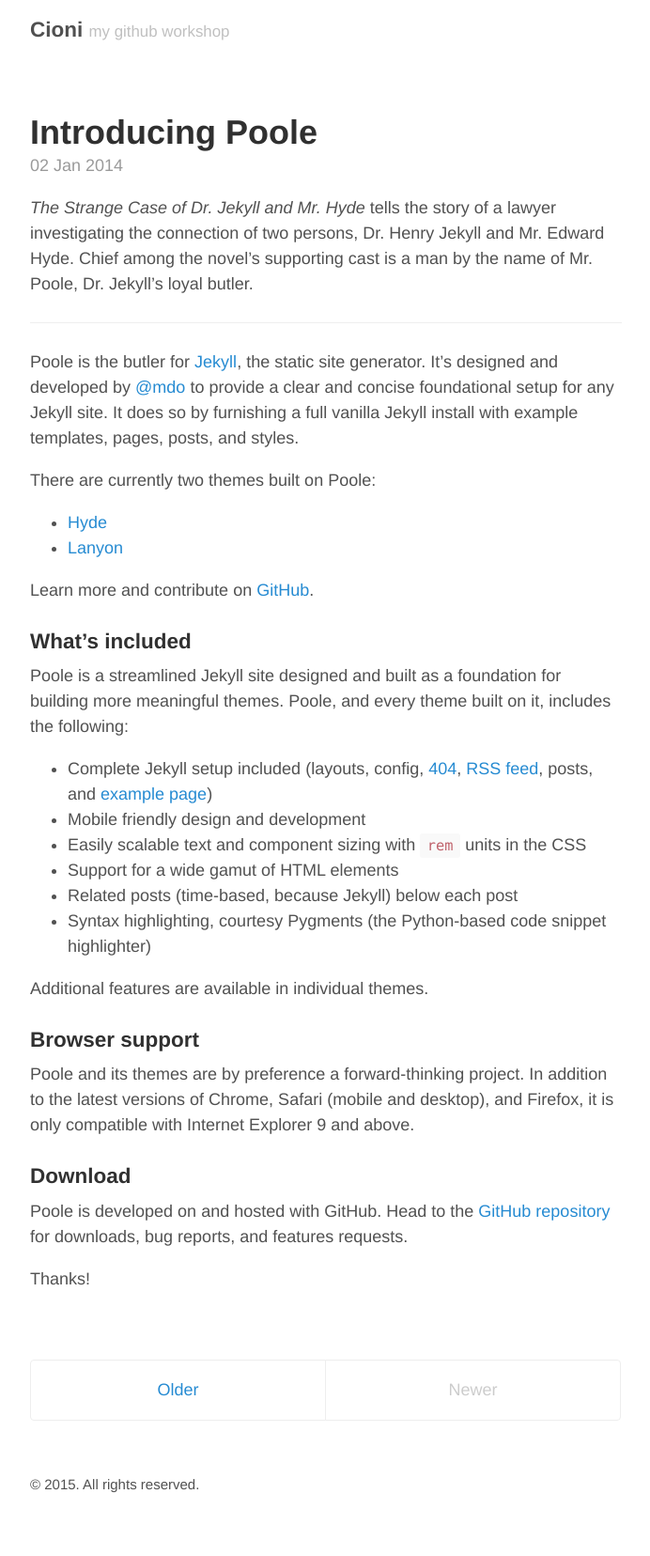
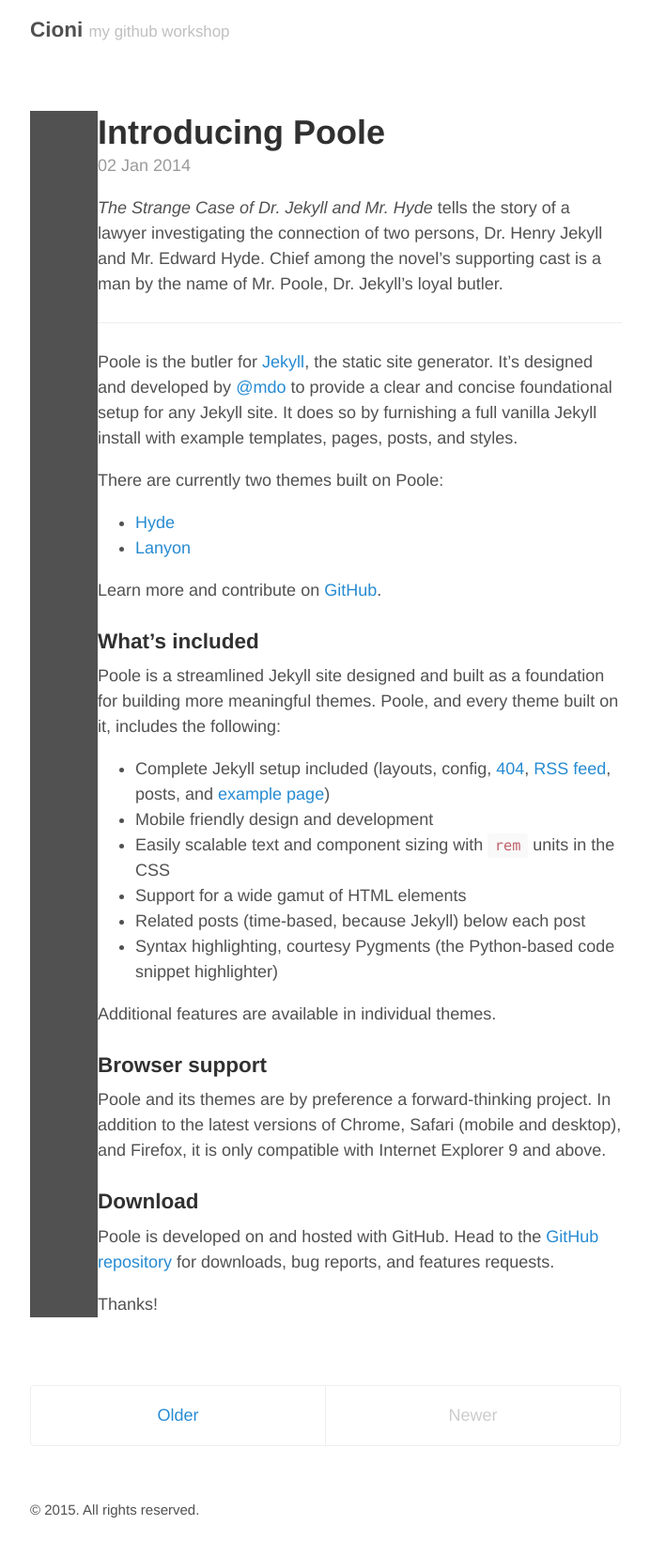
Before and after one commit to LoreBerli/LoreBerli_old, a Jekyll site: the page built from index.html, in a window 1280 px wide. Shown: the whole page at 94% size, without its empty margins (293-985 px from the left). Built offline with Jekyll 4.4.1, drawn with Linux system fonts in a browser that asks for light colours; the list of posts is cut into pages by our own code; before the commit the page ends 1629 px from its top, so only the background shows below that.

Commit message:
Update _posts.scss

```diff
--- a/_sass/_posts.scss
+++ b/_sass/_posts.scss
@@ -5,6 +5,7 @@
 
 .page,
 .post {
+  border-left: 4em solid;
   margin-bottom: 4em;
 }
 
```
